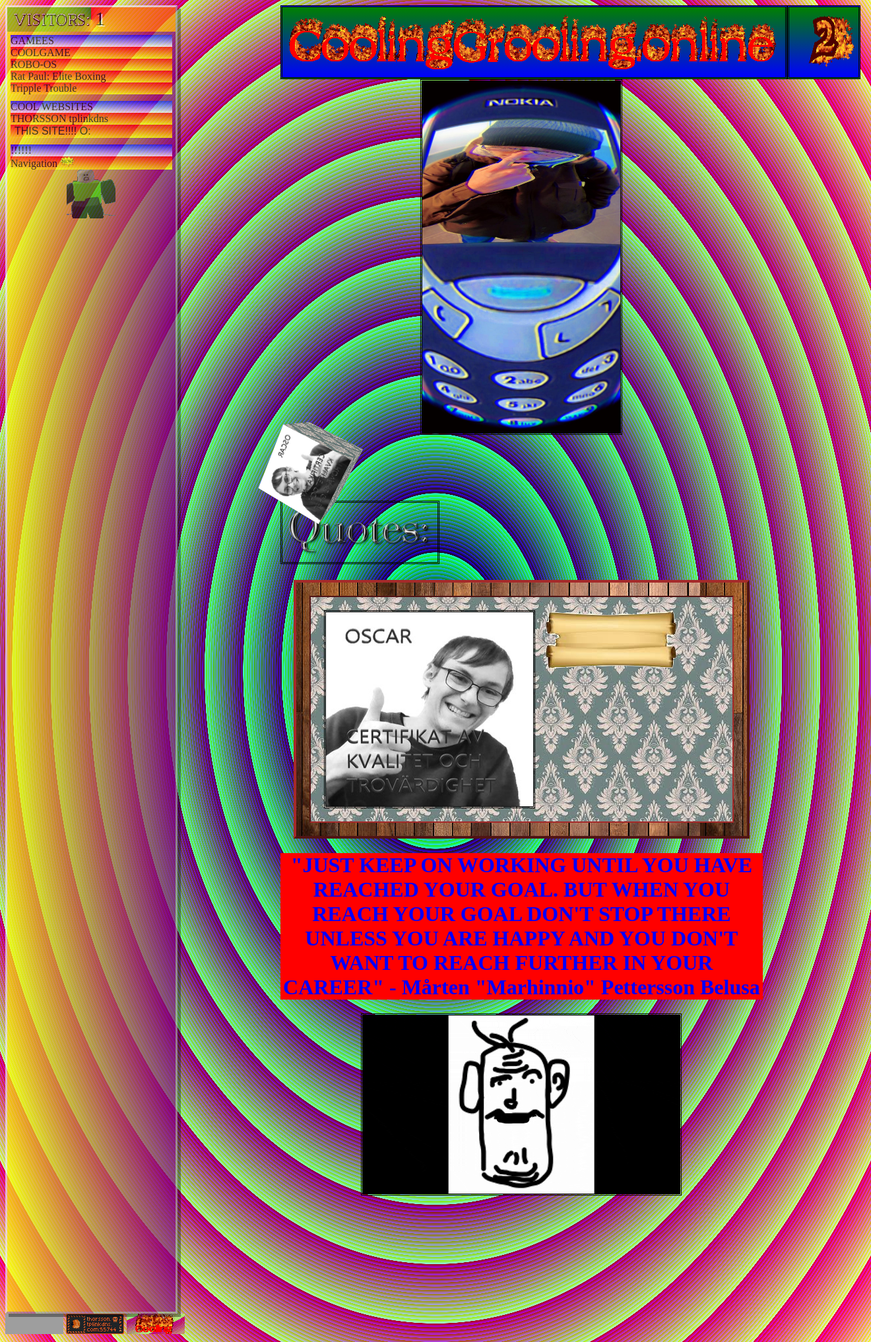
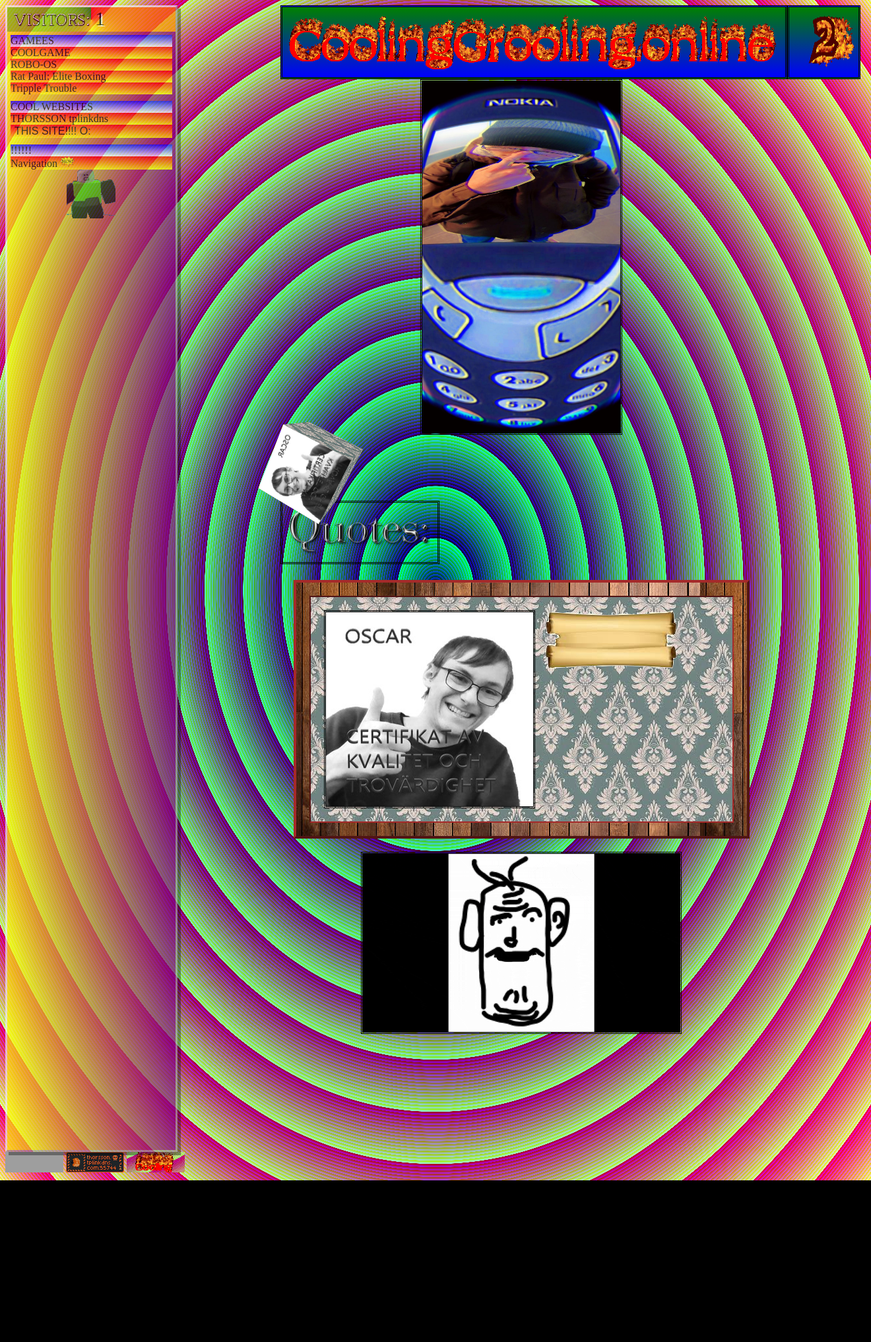
Before and after one commit to dacooler/coolingGroolingOnline, a PHP site: page / in a window 1320 px wide. Shown: the whole page at 66% size. After the commit the page ends 1789 px from the top, so only its background shows below. Run offline with PHP 8.4, Linux system fonts and the light colour scheme; some web fonts are replaced; grey boxes are pictures that could not be loaded.

Commit message:
changed smol

```diff
--- a/index.php
+++ b/index.php
@@ -75,12 +75,6 @@
             </div>
           </div>
         </div>
-        <div style="background-color:pink">
-          <h1 style="color:blue;text-align:center;">
-            "JUST KEEP ON WORKING UNTIL YOU HAVE REACHED YOUR GOAL. BUT WHEN YOU REACH YOUR GOAL DON'T STOP THERE UNLESS
-            YOU ARE HAPPY AND YOU DON'T WANT TO REACH FURTHER IN YOUR CAREER" - Mårten "Marhinnio" Pettersson Belusa
-          </h1>
-        </div>
         <img src="./assets/images/ANI.gif" class="mitten">
         <iframe frameborder="0"
           src="https://itch.io/embed/3295620?border_width=5&amp;bg_color=1c7e84&amp;fg_color=ffffff&amp;link_color=0cfffb&amp;border_color=bebebe"
--- a/music/index.php
+++ b/music/index.php
@@ -33,9 +33,9 @@
           <div>
             <h2>Stema Tarnyt (2010)</h2>
             <h3>Batfinks</h3>
-            <p>This is a really strange album with many glitchy/folk/not so musical parts but i really love it despite/because of it. It's also free on bandcamp :). One Monik is probably the most "normal" track, but you still may have to re-listen a few times to "get" it. </p>
+            <p>This is a really strange album with many glitchy/folk/not so musical parts but i really love it despite/because of it. It's also free on bandcamp :). Two Wien is probably the most "normal" track, but you still may have to re-listen a few times to "get" it. </p>
             <h3>Best Tracks:</h3>
-            <p> Mrs Butels inn, One Monik </p>
+            <p> Mrs Butels inn, Two Wien, Knock That Door Write Down</p>
             <h3>Links:</h3>
             <a href="https://archive.org/details/PRT010-Batfinks-Stema_Tarnyt"> Internet Archive </a>
             <br>
```
